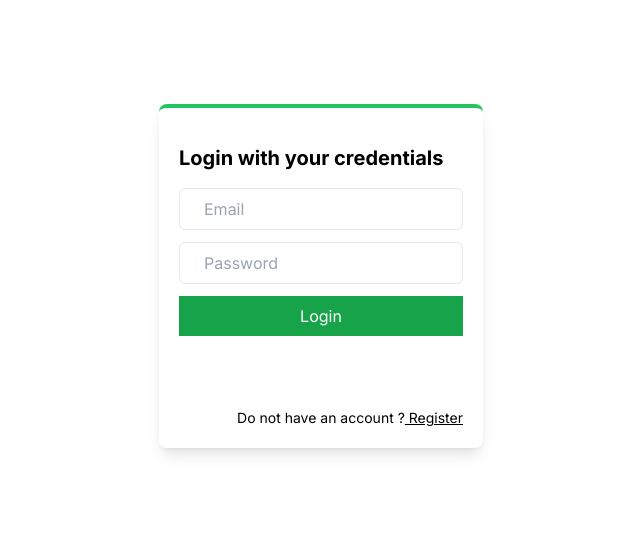
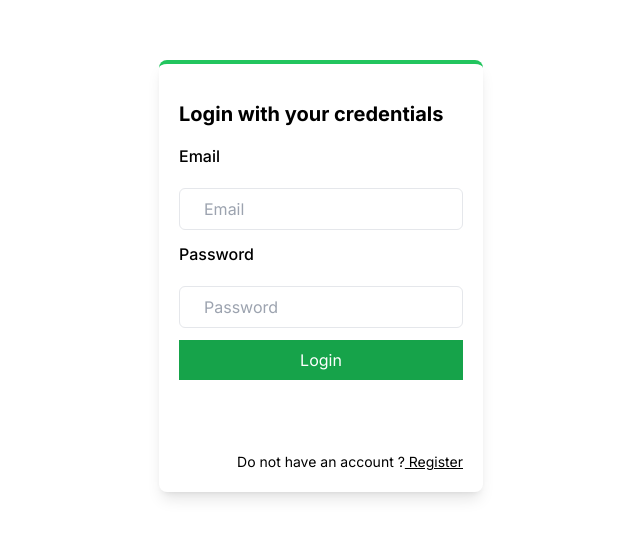
Before and after one commit to jordiroca94/Divebook, a Next.js app: page /login in a window 1280 px wide. Shown: the part 124-662 px from the top of the page, without its empty margins (319-959 px from the left). Built offline with nearby package versions, Linux system fonts and the light colour scheme.

Commit message:
fix: Login wip

```diff
--- /dev/null
+++ b/middleware.js
@@ -0,0 +1,4 @@
+export { default } from "next-auth/middleware";
+
+// Protected pages
+export const config = { matcher: ["/profile"] };
--- /dev/null
+++ b/src/app/Providers.js
@@ -0,0 +1,6 @@
+"use client";
+import { SessionProvider } from "next-auth/react";
+
+export const AuthProvider = ({ children }) => {
+  return <SessionProvider>{children}</SessionProvider>;
+};
--- /dev/null
+++ b/src/app/api/auth/[...nextauth]/route.js
@@ -0,0 +1,41 @@
+import NextAuth from "next-auth/next";
+import CredentialsProvider from "next-auth/providers/credentials";
+import { connectMongoDB } from "../../../../../lib/mongodb";
+import User from "../../../../../models/user";
+import bcrypt from "bcryptjs";
+
+const authOptions = {
+  providers: [
+    CredentialsProvider({
+      name: "credentials",
+      credentials: {},
+      async authorize(credentials) {
+        const { email, password } = credentials;
+        try {
+          await connectMongoDB();
+          const user = await User.findOne({ email });
+          if (!user) {
+            return null;
+          }
+          const passwordsMatch = await bcrypt.compare(password, user.password);
+          if (!passwordsMatch) {
+            return null;
+          }
+          return user;
+        } catch (error) {
+          console.log("Error:", error);
+        }
+      },
+    }),
+  ],
+  session: {
+    strategy: "jwt",
+  },
+  secret: process.env.NEXTAUTH_SECRET,
+  pages: {
+    signIn: "/login",
+  },
+};
+
+const handler = NextAuth(authOptions);
+export { handler as GET, handler as POST };
--- a/src/app/layout.tsx
+++ b/src/app/layout.tsx
@@ -1,6 +1,7 @@
 import type { Metadata } from "next";
 import { Inter } from "next/font/google";
 import "./globals.css";
+import { AuthProvider } from "./Providers";
 
 const inter = Inter({ subsets: ["latin"] });
 
@@ -16,7 +17,9 @@ export default function RootLayout({
 }>) {
   return (
     <html lang="en">
-      <body className={inter.className}>{children}</body>
+      <body className={inter.className}>
+        <AuthProvider>{children}</AuthProvider>
+      </body>
     </html>
   );
 }
--- a/src/app/login/page.tsx
+++ b/src/app/login/page.tsx
@@ -1,9 +1,8 @@
-import LoginFrom from "@/components/LoginFrom";
-import RegisterForm from "@/components/RegisterForm";
+import LoginForm from "@/components/LoginForm";
 import React from "react";
 
-const Register = () => {
-  return <LoginFrom />;
+const page = () => {
+  return <LoginForm />;
 };
 
-export default Register;
+export default page;
--- a/src/app/register/page.tsx
+++ b/src/app/register/page.tsx
@@ -1,8 +1,8 @@
 import RegisterForm from "@/components/RegisterForm";
 import React from "react";
 
-const Register = () => {
+const page = () => {
   return <RegisterForm />;
 };
 
-export default Register;
+export default page;
--- /dev/null
+++ b/src/components/LoginForm.tsx
@@ -0,0 +1,99 @@
+"use client";
+import Link from "next/link";
+import React, { useRef } from "react";
+import { useForm } from "react-hook-form";
+import { zodResolver } from "@hookform/resolvers/zod";
+import { z } from "zod";
+import { signIn } from "next-auth/react";
+import { useRouter } from "next/navigation";
+type LoginValuesType = { email: string; password: string };
+
+const LoginForm = () => {
+  const form: any = useRef();
+  const router = useRouter();
+  const loginSchema = z.object({
+    email: z.string().email({ message: "An email is required" }),
+    password: z.string().min(1, { message: "Insert your password" }),
+  });
+
+  const {
+    handleSubmit,
+    register,
+    reset,
+    formState: { errors },
+  } = useForm<LoginValuesType>({
+    defaultValues: {
+      email: "",
+      password: "",
+    },
+    resolver: zodResolver(loginSchema),
+  });
+
+  const handleLogin = async (values: LoginValuesType) => {
+    try {
+      const res = await signIn("credentials", { values, redirect: false });
+      if (res && res.status === 200) {
+        return router.replace("/profile");
+      }
+    } catch (error) {}
+    throw Error("There was an error, please try again");
+  };
+
+  return (
+    <div className="grid place-items-center h-screen">
+      <div className="shadow-lg p-5 rounded-lg border-t-4 border-green-500">
+        <h1 className="text-xl font-bold my-4">Login with your credentials</h1>
+        <form
+          ref={form}
+          onSubmit={handleSubmit(handleLogin)}
+          className="flex flex-col gap-3"
+        >
+          <label htmlFor="email" className="font-medium mb-2">
+            Email
+          </label>
+          <input
+            className="border border-gray-200 py-2 px-6 rounded-md"
+            id="email"
+            type="email"
+            placeholder="Email"
+            {...register("email")}
+          />
+          {errors.email?.message && (
+            <p aria-describedby="email" className="text-red pt-1">
+              {errors.email?.message}
+            </p>
+          )}
+          <label htmlFor="password" className="font-medium mb-2">
+            Password
+          </label>
+          <input
+            className="border border-gray-200 py-2 px-6 rounded-md"
+            type="password"
+            placeholder="Password"
+            id="password"
+            {...register("password")}
+          />
+          {errors.password?.message && (
+            <p aria-describedby="password" className="text-red pt-1">
+              {errors.password?.message}
+            </p>
+          )}
+          <button
+            type="submit"
+            className="bg-green-600 text-white cursor-pointer px-6 py-2"
+          >
+            Login
+          </button>
+          <div className="bg-red-500 text-white w-fit text-sm py-1 px-3 rounded-md mt-2 ">
+            Error message
+          </div>
+          <Link className="text-sm mt-3 text-right" href={"/register"}>
+            Do not have an account ?<span className="underline"> Register</span>
+          </Link>
+        </form>
+      </div>
+    </div>
+  );
+};
+
+export default LoginForm;
--- a/src/components/LoginFrom.tsx
+++ /dev/null
@@ -1,38 +0,0 @@
-import Link from "next/link";
-import React from "react";
-
-const LoginFrom = () => {
-  return (
-    <div className="grid place-items-center h-screen">
-      <div className="shadow-lg p-5 rounded-lg border-t-4 border-green-500">
-        <h1 className="text-xl font-bold my-4">Login with your credentials</h1>
-        <form className="flex flex-col gap-3">
-          <input
-            className="border border-gray-200 py-2 px-6 rounded-md"
-            type="text"
-            placeholder="Email"
-          />
-          <input
-            className="border border-gray-200 py-2 px-6 rounded-md"
-            type="password"
-            placeholder="Password"
-          />
-          <button
-            type="submit"
-            className="bg-green-600 text-white cursor-pointer px-6 py-2"
-          >
-            Login
-          </button>
-          <div className="bg-red-500 text-white w-fit text-sm py-1 px-3 rounded-md mt-2 ">
-            Error message
-          </div>
-          <Link className="text-sm mt-3 text-right" href={"/register"}>
-            Do not have an account ?<span className="underline"> Register</span>
-          </Link>
-        </form>
-      </div>
-    </div>
-  );
-};
-
-export default LoginFrom;
--- a/src/components/Profile.tsx
+++ b/src/components/Profile.tsx
@@ -1,4 +1,6 @@
+"use client";
 import React from "react";
+import { signOut } from "next-auth/react";
 
 const Profile = () => {
   return (
@@ -12,7 +14,10 @@ const Profile = () => {
           <p>Email:</p>
           <span className="font-bold">jordirocasoler94@gmail.com </span>
         </div>
-        <button className="bg-red-500 text-white font-bold px-6 py-2 mt-3 ">
+        <button
+          onClick={() => signOut()}
+          className="bg-red text-white font-bold px-6 py-2 mt-3 "
+        >
           Log out
         </button>
       </div>
--- a/src/components/RegisterForm.tsx
+++ b/src/components/RegisterForm.tsx
@@ -1,12 +1,12 @@
 "use client";
-import { Inputs } from "@/types/common";
 import Link from "next/link";
 import React, { useRef, useState } from "react";
 import { useForm } from "react-hook-form";
 import { zodResolver } from "@hookform/resolvers/zod";
 import { z } from "zod";
+import { useRouter } from "next/navigation";
 
-type RegisterValues = {
+type RegisterValuesType = {
   name: string;
   email: string;
   password: string;
@@ -15,9 +15,8 @@ type RegisterValues = {
 const RegisterForm = () => {
   const form: any = useRef();
   const [error, setError] = useState<string>("");
-  const [success, setSuccess] = useState<string>("");
+  const router = useRouter();
 
-  console.log(error, "error-->");
   const registerSchema = z.object({
     email: z.string().email({ message: "An email is required" }),
     name: z.string().min(1, { message: "A name is required" }),
@@ -29,7 +28,7 @@ const RegisterForm = () => {
     register,
     reset,
     formState: { errors },
-  } = useForm<RegisterValues>({
+  } = useForm<RegisterValuesType>({
     defaultValues: {
       name: "",
       email: "",
@@ -38,7 +37,7 @@ const RegisterForm = () => {
     resolver: zodResolver(registerSchema),
   });
 
-  const handleRegister = async (values: RegisterValues) => {
+  const handleRegister = async (values: RegisterValuesType) => {
     try {
       const resUserExists = await fetch("api/userExists", {
         method: "POST",
@@ -51,7 +50,6 @@ const RegisterForm = () => {
       const { user } = await resUserExists.json();
 
       if (user) {
-        console.log("we got here --->>");
         setError("User already existst");
       } else {
         await fetch("api/register", {
@@ -64,7 +62,7 @@ const RegisterForm = () => {
           }),
         });
         reset();
-        setSuccess("User created Successfully");
+        router.push("/");
       }
     } catch {
       throw Error("An error occurred while registering. Please try again");
@@ -106,7 +104,7 @@ const RegisterForm = () => {
             {...register("email")}
           />
           {errors.email?.message && (
-            <p aria-describedby="name" className="text-red pt-1">
+            <p aria-describedby="email" className="text-red pt-1">
               {errors.email?.message}
             </p>
           )}
@@ -121,7 +119,7 @@ const RegisterForm = () => {
             {...register("password")}
           />
           {errors.password?.message && (
-            <p aria-describedby="name" className="text-red pt-1">
+            <p aria-describedby="password" className="text-red pt-1">
               {errors.password?.message}
             </p>
           )}
@@ -137,11 +135,6 @@ const RegisterForm = () => {
               {error}
             </div>
           )}
-          {success && (
-            <div className="bg-green-600 text-white w-fit text-sm py-1 px-3 rounded-md mt-2 ">
-              {success}
-            </div>
-          )}
           <Link className="text-sm mt-3 text-right" href={"/login"}>
             Already have an account ?
             <span className="underline"> Register</span>
```
